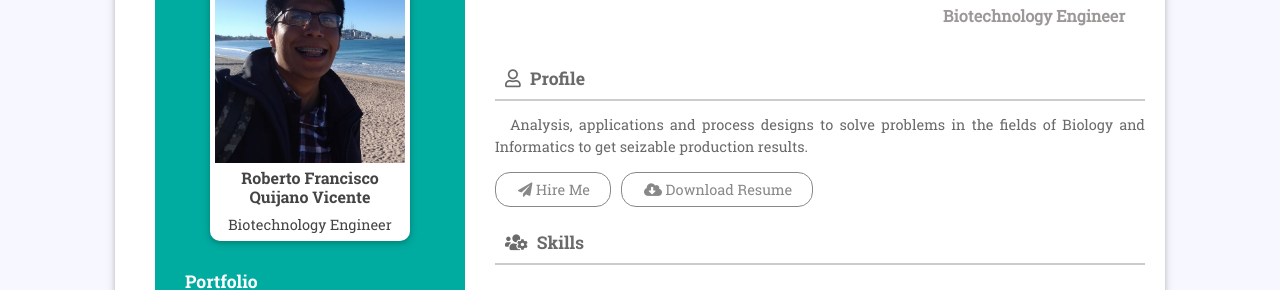
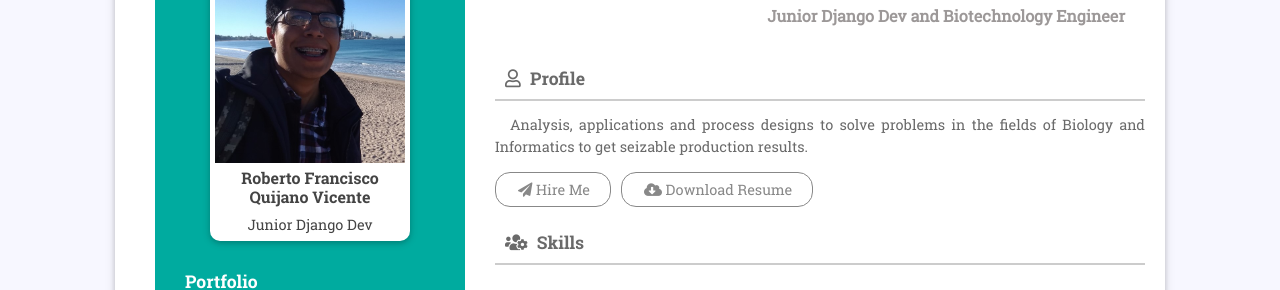
Before and after one commit to 25roob/25roob, a plain HTML site: page index.html in a window 1280 px wide. Shown: the part 112-402 px from the top of the page. Drawn offline with Linux system fonts and the light colour scheme.

Commit message:
minor changes

```diff
--- a/index.html
+++ b/index.html
@@ -21,7 +21,7 @@
                         <div class="profile-info">
                             <img src="assets/images/profile.jpg" alt="">
                             <h3>Roberto Francisco Quijano Vicente</h3>
-                            <span>Biotechnology Engineer</span>
+                            <span>Junior Django Dev</span>
                         </div>
                         <h4 class="ltitle">Portfolio</h4>
                         <div class="refer-cov">
@@ -137,7 +137,7 @@
                     <div class="rit-cover">
                         <div class="hotkey">
                             <h1 class="">Roberto Quijano </h1>
-                            <small>Biotechnology Engineer</small>
+                            <small>Junior Django Dev and Biotechnology Engineer</small>
                         </div>
                         <h2 class="rit-titl"><i class="far fa-user"></i> Profile</h2>
                         <div class="about">
```
